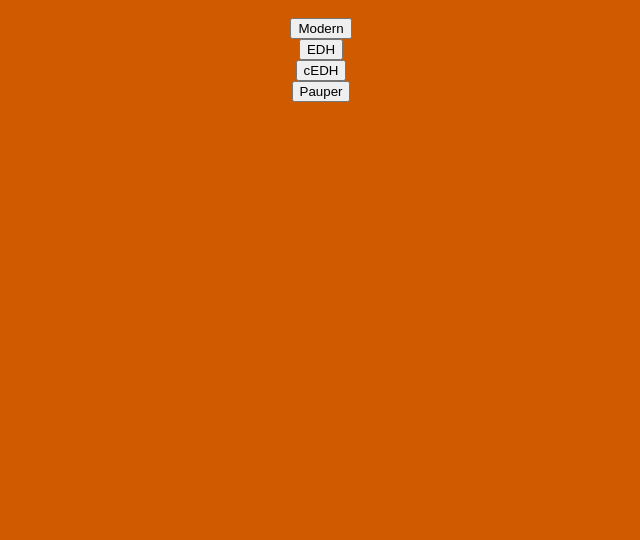
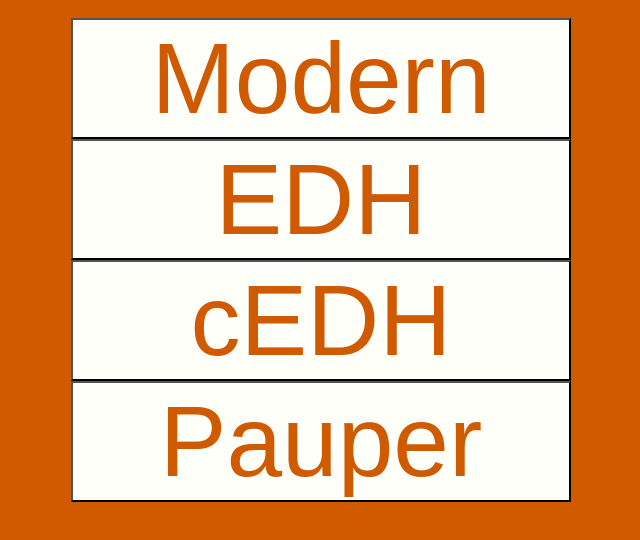
Before and after one commit to Wedekind/mtg, a plain HTML site: page Index.html in a window 1280 px wide. Shown: the part 48-588 px from the top of the page, without its empty margins (319-959 px from the left). Drawn offline with Linux system fonts and the light colour scheme.

Commit message:
added CSS classes

```diff
--- a/Index.html
+++ b/Index.html
@@ -5,18 +5,19 @@
         <link rel="stylesheet" href="style.css">
 
     </head>
-<!-- text noch zentrieren  -->
+
 
     <body>
 
         <h1>W&aumlhle das Format:</h1>
-        <a href="Modern.html"><button>Modern</button></a>
+        <a href="Modern.html"><button class="button">Modern</button></a>
         <br>
-        <a href="EDH.html"><button>EDH</button></a>
+        <a href="EDH.html"><button class="button" >EDH</button></a>
         <br>
-        <a href="cedh.html"><button>cEDH</button></a>
+        <a href="cedh.html"><button class="button">cEDH</button></a>
         <br>
-        <a href="pauper.html"><button>Pauper</button></a>
+        <a href="pauper.html"><button class="button">Pauper</button/a>
+        <br>
     </body>
 
 
--- a/style.css
+++ b/style.css
@@ -2,6 +2,18 @@ body {
     background-color: #D05A00;
     text-align: center;
 }
-h1 {
+
+ h1 {
     color: #FEFFF8;
 }
+
+.Decks {
+    font-weight: bold;
+    color: #000001;
+}
+.button{
+    font-size: 100px;
+    width: 500px;
+    color: #D05A00;
+    background-color: #FEFFF8;
+}
```
Also changed, not shown: Burn.html (+1 -0 lines), EDH.html (+1 -9 lines), Modern.html (+1 -0 lines), cedh.html (+1 -0 lines), pauper.html (+1 -0 lines), 1 other file.
